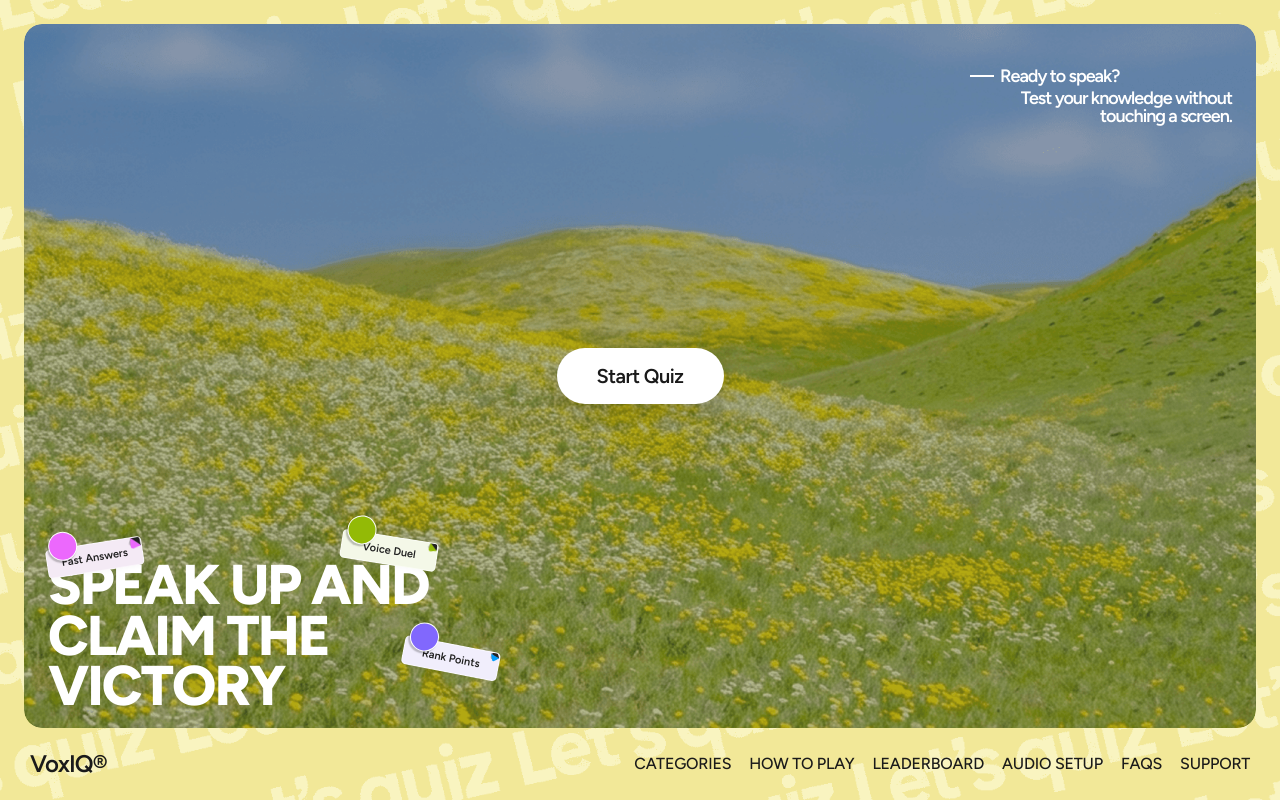
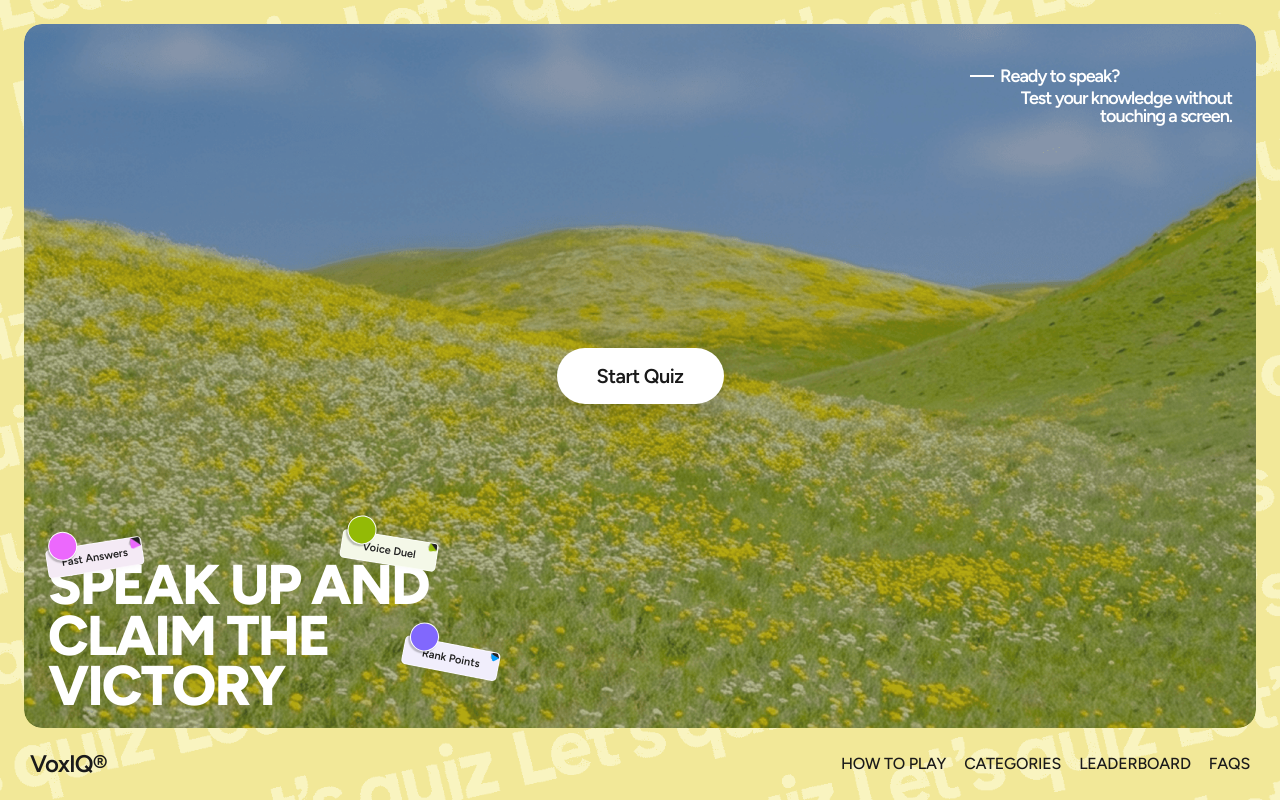
Before and after one commit to multi-nama-tim-kita-ini-aja/Voice-AI-Multimedia-Interaktif, a Next.js app: page / in a window 1280 px wide. Shown: the part 5274-6074 px from the top of the page. Built offline with nearby package versions, Linux system fonts and the light colour scheme; some icons are missing.

Commit message:
fix: correct button link url

```diff
--- a/src/components/FooterSection.tsx
+++ b/src/components/FooterSection.tsx
@@ -1,7 +1,12 @@
+"use client";
+
 import Image from "next/image";
 import { HugeiconsIcon } from "@hugeicons/react";
-import { AiMicIcon, SpeedTrain02Icon, RankingIcon } from "@hugeicons/core-free-icons";
-import { Button } from "@/components/ui/button";
+import {
+  AiMicIcon,
+  SpeedTrain02Icon,
+  RankingIcon,
+} from "@hugeicons/core-free-icons";
 import { CustomWaveButton } from "@/components/ui/wave-button";
 
 export default function FooterSection() {
@@ -53,7 +58,6 @@ export default function FooterSection() {
 
           {/* Bottom Left Title & Badges */}
           <div className="w-[436px] h-[212px] absolute left-6 top-[468px] max-md:left-3.5 max-md:bottom-3 max-md:top-auto max-md:w-[calc(100%-28px)] max-md:h-auto z-20">
-
             {/* Judul: Font padat dan rapat persis referensi */}
             <p className="text-[#FFF] font-monaSans text-[56px] font-extrabold leading-[50.4px] w-[436px] h-[152px] absolute left-0 top-[68px] tracking-[-0.0357em] max-md:static max-md:w-[270px] max-md:h-auto max-md:text-[34px] max-md:leading-[0.95] max-md:tracking-[-0.04em]">
               SPEAK UP AND CLAIM THE VICTORY
@@ -127,28 +131,40 @@ export default function FooterSection() {
                 />
               </div>
             </div>
-
           </div>
         </div>
       </div>
 
-      {/* Footer Navigation Bar: Desktop tetap sama, mobile rapi */}
+      {/* Footer Navigation Bar */}
       <div className="flex px-[30px] pb-6 justify-between items-center w-full h-12 max-md:flex-col max-md:h-auto max-md:gap-3 max-md:px-4 max-md:pb-12">
         <p className="text-[#1A1A1A] font-monaSans text-2xl font-semibold leading-6 tracking-[-0.0417em]">
           VoxIQ®
         </p>
         <nav className="flex items-center gap-[18px] max-md:flex-wrap max-md:justify-center max-md:gap-x-3 max-md:gap-y-1.5">
-          {["CATEGORIES", "HOW TO PLAY", "LEADERBOARD", "AUDIO SETUP", "FAQS", "SUPPORT"].map((link) => (
-            <a
-              key={link}
-              href={`#${link.toLowerCase().replace(/\s+/g, "-")}`}
-              className="text-[#1A1A1A] font-monaSans text-base font-medium leading-[20.8px] tracking-[-0.0125em] hover:opacity-75 transition-opacity max-md:text-[11px]"
-            >
-              {link}
-            </a>
-          ))}
+          {["HOW TO PLAY", "CATEGORIES", "LEADERBOARD", "FAQS"].map((link) => {
+            const targetId = link.toLowerCase().replace(/\s+/g, "-");
+
+            const handleScroll = (e: React.MouseEvent) => {
+              e.preventDefault();
+              const element = document.getElementById(targetId);
+              if (element) {
+                element.scrollIntoView({ behavior: "smooth" });
+              }
+            };
+
+            return (
+              <button
+                key={link}
+                type="button"
+                onClick={handleScroll}
+                className="text-[#1A1A1A] font-monaSans text-base font-medium leading-[20.8px] tracking-[-0.0125em] hover:opacity-75 transition-opacity max-md:text-[11px] cursor-pointer bg-transparent border-0 p-0"
+              >
+                {link}
+              </button>
+            );
+          })}
         </nav>
       </div>
-    </footer >
+    </footer>
   );
 }
--- a/src/components/MenuMacOS.tsx
+++ b/src/components/MenuMacOS.tsx
@@ -12,9 +12,9 @@ interface MenuItem {
 
 const MENU_ITEMS: MenuItem[] = [
   { id: "categories", title: "Categories", icon: "/notes.png", targetId: "categories" },
-  { id: "projects", title: "Projects", icon: "/picture.png", targetId: "projects" },
-  { id: "services", title: "Services", icon: "/face.png", targetId: "services" },
-  { id: "contact", title: "Contact", icon: "/contact.png", targetId: "footer" },
+  { id: "leaderboard", title: "Leaderboard", icon: "/picture.png", targetId: "leaderboard" },
+  { id: "faqs", title: "FAQs", icon: "/face.png", targetId: "faqs" },
+  { id: "footer", title: "Footer", icon: "/contact.png", targetId: "footer" },
 ];
 
 export default function MenuMac() {
@@ -26,7 +26,6 @@ export default function MenuMac() {
       const scrollPosition = window.innerHeight + window.scrollY;
       const documentHeight = document.documentElement.scrollHeight;
 
-      // Sembunyikan dock jika sisa jarak ke dasar halaman kurang dari 120px
       const isNearBottom = documentHeight - scrollPosition <= 120;
       setIsVisible(!isNearBottom);
     };
```
